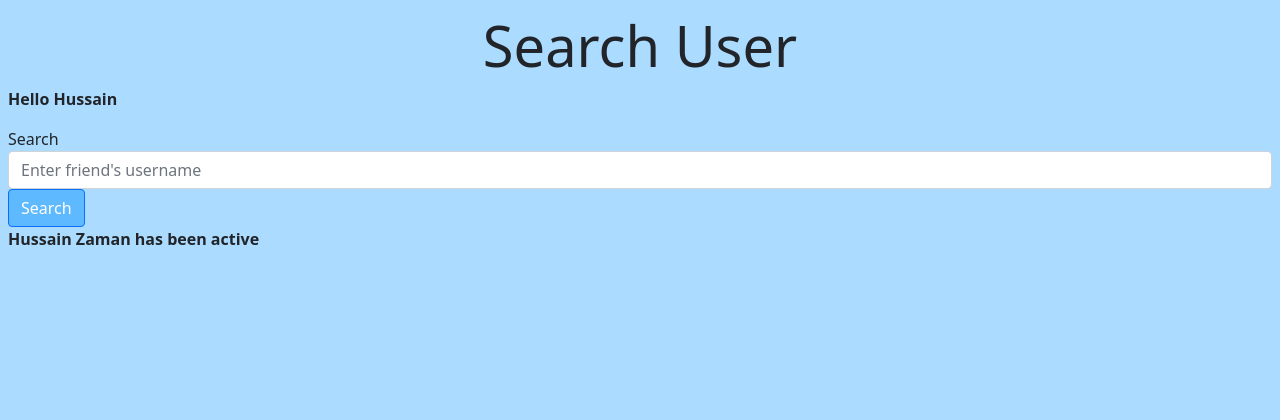
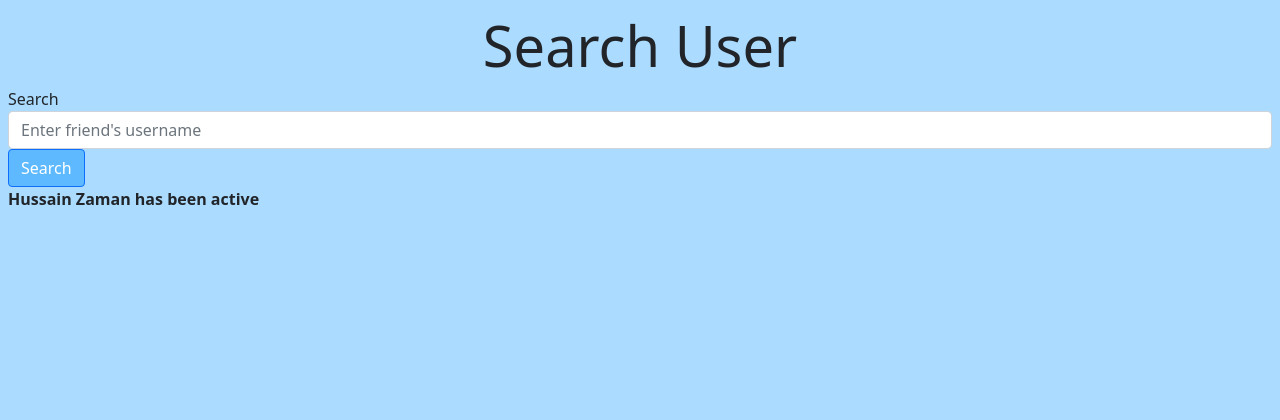
Before and after one commit to hussainuz/Y3Project, a Django app: template gymtracker/templates/gymtracker/add_friend.html in a window 1280 px wide. Shown: the part 58-478 px from the top of the page. Run offline with Django 3.2, Linux system fonts and the light colour scheme; data comes from the database, SQL or seed files in the repository; the template is opened without the code that fills it: values that come from a table or form of the project are taken from there, most other values are stand-ins (such as "Sample title", 1, 10 or a date in 2020).

Commit message:
Update search_friend.html

```diff
--- a/gymtracker/templates/gymtracker/search_friend.html
+++ b/gymtracker/templates/gymtracker/search_friend.html
@@ -1,7 +1,6 @@
 {% extends 'gymtracker/base.html' %}
 {% block content %}
 <h1 class="display-4 text-center">Search User</h1>
-<p class="subhead">Hello {{ profile.username|title }}</p>
 
     <form method="POST" action="{% url 'display_searched_user' %}">
     {% csrf_token %}
```
